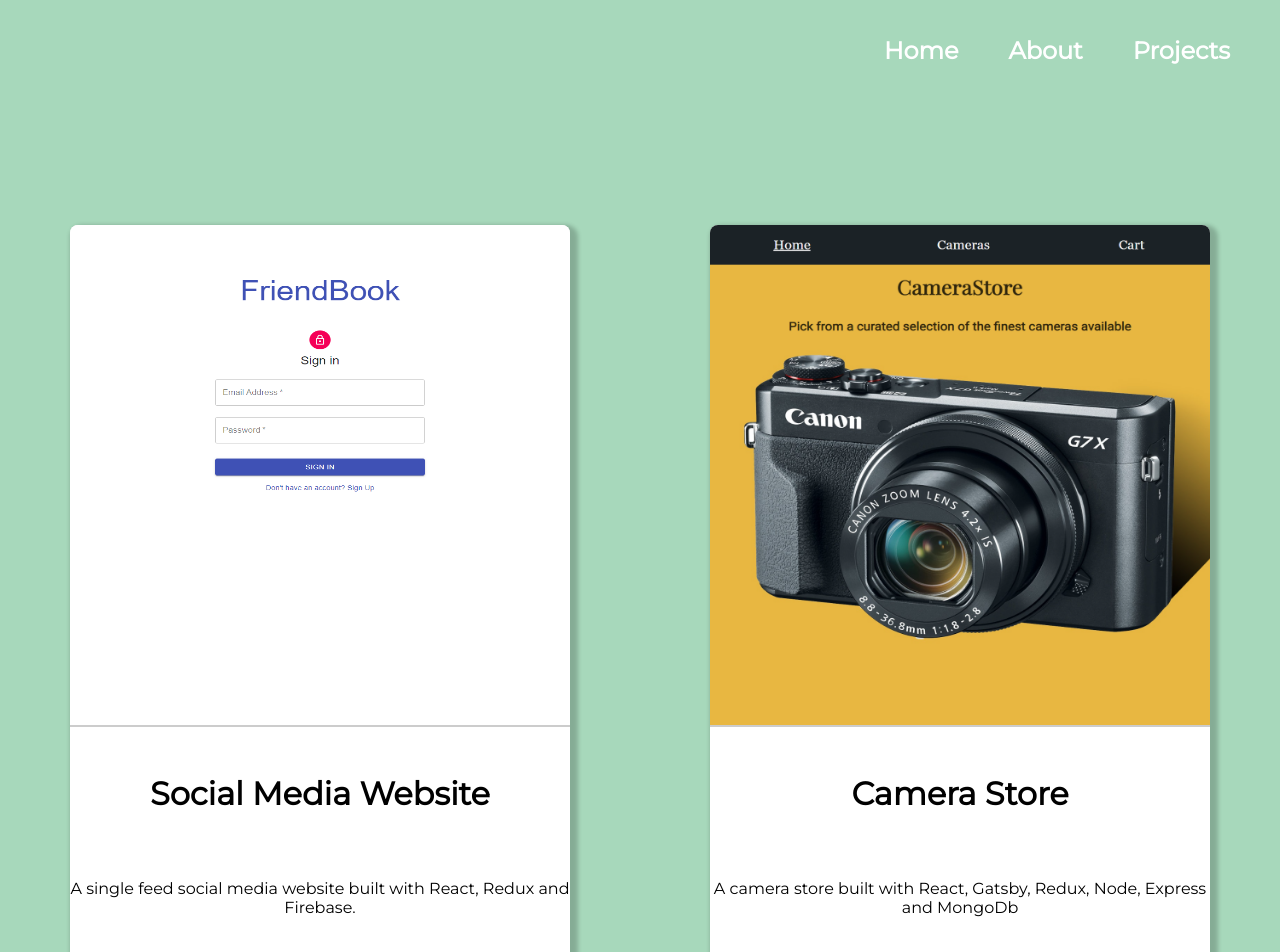
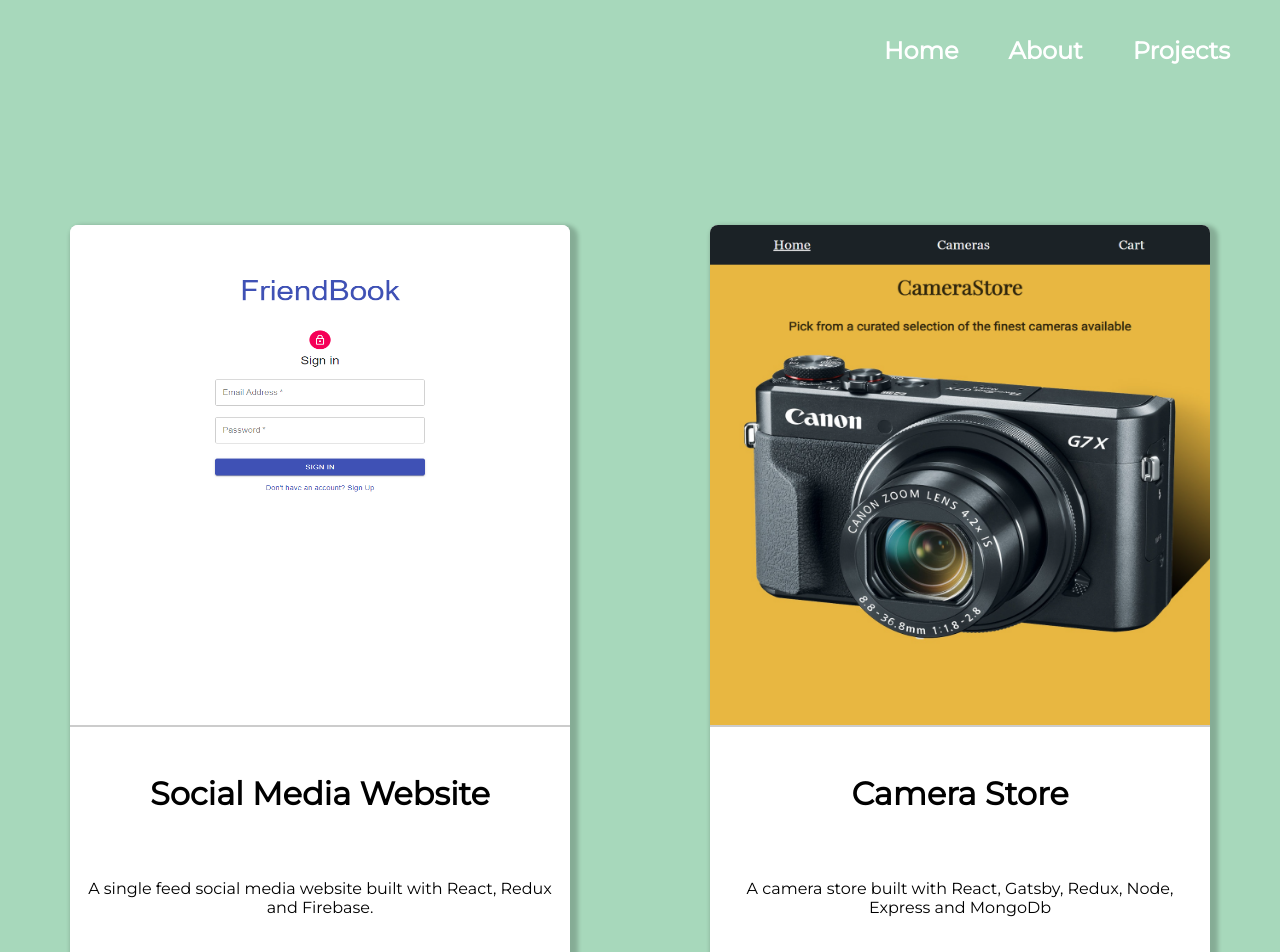
Before and after one commit to cwil423/portfolio, a React (Create React App) app: page /projects in a window 1280 px wide. Shown: the top 952 px of the page. Built offline with nearby package versions, Linux system fonts and the light colour scheme.

Commit message:
Added margin to description in project card.

```diff
--- a/src/components/ProjectCard/ProjectCard.scss
+++ b/src/components/ProjectCard/ProjectCard.scss
@@ -14,7 +14,10 @@
     height: 600px;
     width: 375px;
   }
-
+  .description {
+    margin-left: 10px;
+    margin-right: 10px;
+  }
   img {
     border-top-left-radius: 8px;
     border-top-right-radius: 8px;
--- a/src/components/projectCard/ProjectCard.scss
+++ b/src/components/projectCard/ProjectCard.scss
@@ -14,7 +14,10 @@
     height: 600px;
     width: 375px;
   }
-
+  .description {
+    margin-left: 10px;
+    margin-right: 10px;
+  }
   img {
     border-top-left-radius: 8px;
     border-top-right-radius: 8px;
```
